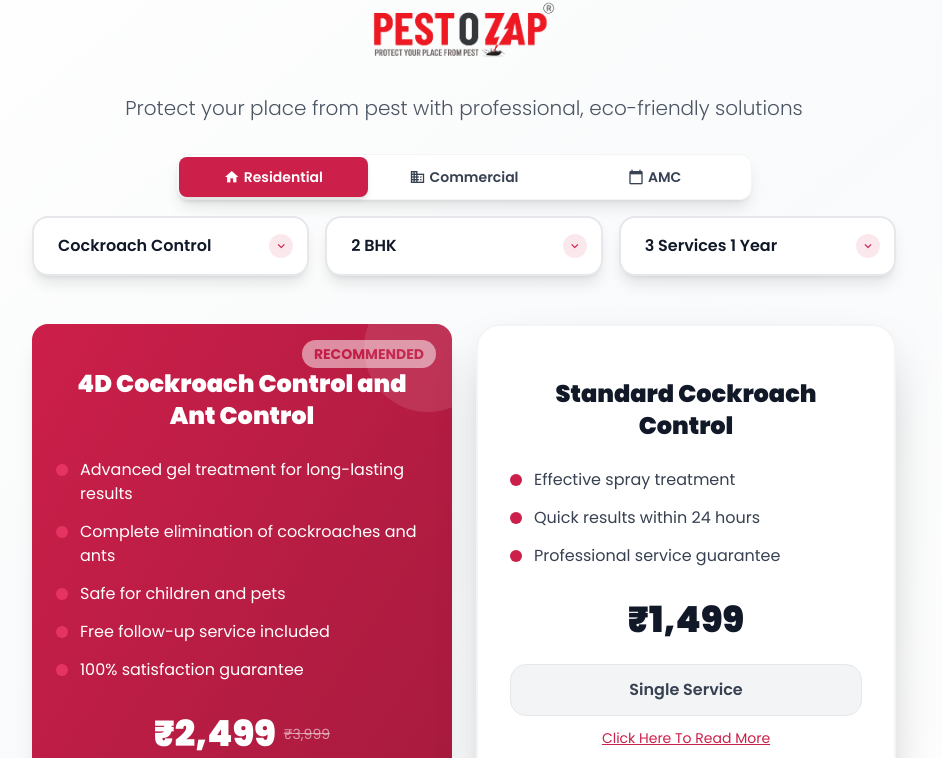
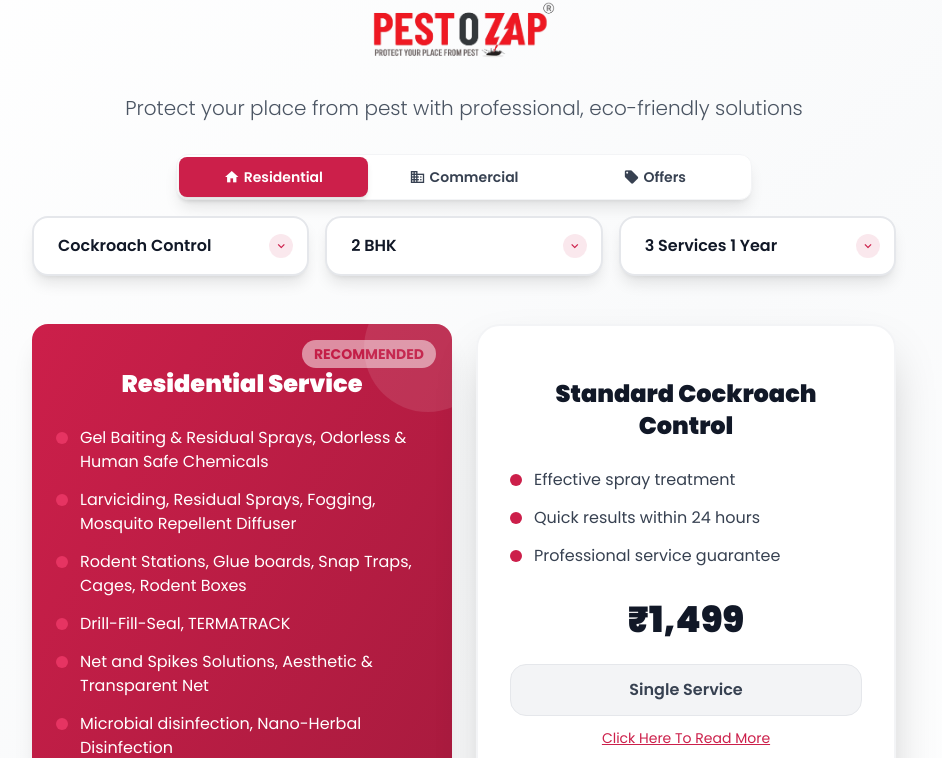
Before and after one commit to Neeraali-digital/PESTOZAP-FRONTEND, an Angular app: page / in a window 1280 px wide. Shown: the part 835-1593 px from the top of the page, without its empty margins (176-1118 px from the left). Built offline with nearby package versions, Linux system fonts and the light colour scheme.

Commit message:
cards upate , and other chnages

```diff
--- a/src/app/components/navbar/navbar.component.html
+++ b/src/app/components/navbar/navbar.component.html
@@ -60,12 +60,12 @@
                   <span class="material-icons text-brand">chevron_right</span>
                 </div>
               </a>
-              <a routerLink="/services" class="block px-4 py-3 text-gray-700 hover:bg-gray-50 hover:text-brand transition-colors">
+              <!-- <a routerLink="/services" class="block px-4 py-3 text-gray-700 hover:bg-gray-50 hover:text-brand transition-colors">
                 <div class="flex items-center justify-between">
                   <span class="font-medium">Annual Maintenance Contract</span>
                   <span class="material-icons text-brand">chevron_right</span>
                 </div>
-              </a>
+              </a> -->
             </div>
           </div>
         </div>
--- a/src/app/pages/careers/careers.component.html
+++ b/src/app/pages/careers/careers.component.html
@@ -19,9 +19,9 @@
       <a href="#positions" (click)="scrollToPositions($event)" class="bg-white text-brand px-8 py-4 rounded-full font-bold text-lg hover:bg-gray-100 transition-all duration-300 transform hover:scale-105">
         View Open Positions
       </a>
-      <a href="#apply" class="border-2 border-white text-white px-8 py-4 rounded-full font-bold text-lg hover:bg-white hover:text-brand transition-all duration-300">
+      <button (click)="scrollToApplication()" class="border-2 border-white text-white px-8 py-4 rounded-full font-bold text-lg hover:bg-white hover:text-brand transition-all duration-300">
         Apply Now
-      </a>
+      </button>
     </div>
   </div>
 </section>
@@ -141,7 +141,7 @@
                 </div>
               </div>
             </div>
-            <button (click)="openApplicationModal(position.title)" class="mt-4 lg:mt-0 bg-brand text-white px-6 py-3 rounded-full font-bold hover:bg-brand-dark transition-colors">
+            <button (click)="scrollToApplication(position.title)" class="mt-4 lg:mt-0 bg-brand text-white px-6 py-3 rounded-full font-bold hover:bg-brand-dark transition-colors">
               Apply Now
             </button>
           </div>
@@ -226,6 +226,75 @@
   </div>
 </div>
 
+<!-- Application Section -->
+<section id="apply" class="py-20 bg-white relative overflow-hidden">
+  <div class="absolute top-0 right-0 w-72 h-72 opacity-5" [style.transform]="'translateY(' + scrollY * 0.3 + 'px)'">
+    <img src="../../../assets/bg1.png" alt="" class="w-full h-full object-cover rounded-full">
+  </div>
+  <div class="max-w-4xl mx-auto px-6 lg:px-8 relative z-10">
+    <div class="text-center mb-12">
+      <h2 class="text-4xl lg:text-5xl font-black text-gray-900 mb-6">Apply Now</h2>
+      <p class="text-xl text-gray-600 max-w-2xl mx-auto">Ready to join our team? Fill out the application form below and start your career with Pestozap.</p>
+    </div>
+
+    <div class="bg-gray-50 rounded-3xl p-8">
+      <form [formGroup]="applicationForm" (ngSubmit)="onSubmit()">
+        <div class="grid grid-cols-1 md:grid-cols-2 gap-6 mb-6">
+          <div>
+            <label class="block text-sm font-bold text-gray-700 mb-2">Full Name *</label>
+            <input type="text" formControlName="fullName" class="w-full px-4 py-3 rounded-xl border border-gray-300 focus:border-brand focus:ring-2 focus:ring-brand/20 outline-none transition-colors">
+          </div>
+          <div>
+            <label class="block text-sm font-bold text-gray-700 mb-2">Email *</label>
+            <input type="email" formControlName="email" class="w-full px-4 py-3 rounded-xl border border-gray-300 focus:border-brand focus:ring-2 focus:ring-brand/20 outline-none transition-colors">
+          </div>
+        </div>
+
+        <div class="grid grid-cols-1 md:grid-cols-2 gap-6 mb-6">
+          <div>
+            <label class="block text-sm font-bold text-gray-700 mb-2">Phone *</label>
+            <input type="tel" formControlName="phone" class="w-full px-4 py-3 rounded-xl border border-gray-300 focus:border-brand focus:ring-2 focus:ring-brand/20 outline-none transition-colors">
+          </div>
+          <div>
+            <label class="block text-sm font-bold text-gray-700 mb-2">Position *</label>
+            <select formControlName="position" class="w-full px-4 py-3 rounded-xl border border-gray-300 focus:border-brand focus:ring-2 focus:ring-brand/20 outline-none transition-colors">
+              <option value="">Select Position</option>
+              <option *ngFor="let position of openPositions" [value]="position.title">{{ position.title }}</option>
+            </select>
+          </div>
+        </div>
+
+        <div class="mb-6">
+          <label class="block text-sm font-bold text-gray-700 mb-2">Years of Experience *</label>
+          <select formControlName="experience" class="w-full px-4 py-3 rounded-xl border border-gray-300 focus:border-brand focus:ring-2 focus:ring-brand/20 outline-none transition-colors">
+            <option value="">Select Experience</option>
+            <option value="0-1">0-1 years</option>
+            <option value="1-3">1-3 years</option>
+            <option value="3-5">3-5 years</option>
+            <option value="5+">5+ years</option>
+          </select>
+        </div>
+
+        <div class="mb-6">
+          <label class="block text-sm font-bold text-gray-700 mb-2">Resume/CV</label>
+          <input type="file" formControlName="resume" accept=".pdf,.doc,.docx" class="w-full px-4 py-3 rounded-xl border border-gray-300 focus:border-brand focus:ring-2 focus:ring-brand/20 outline-none transition-colors">
+        </div>
+
+        <div class="mb-8">
+          <label class="block text-sm font-bold text-gray-700 mb-2">Cover Letter</label>
+          <textarea formControlName="coverLetter" rows="4" placeholder="Tell us why you'd be a great fit for our team..." class="w-full px-4 py-3 rounded-xl border border-gray-300 focus:border-brand focus:ring-2 focus:ring-brand/20 outline-none transition-colors resize-none"></textarea>
+        </div>
+
+        <div class="text-center">
+          <button type="submit" [disabled]="!applicationForm.valid" class="bg-brand text-white px-12 py-4 rounded-full font-bold text-lg hover:bg-brand-dark transition-colors disabled:opacity-50 disabled:cursor-not-allowed">
+            Submit Application
+          </button>
+        </div>
+      </form>
+    </div>
+  </div>
+</section>
+
 <!-- Contact HR -->
 <section class="py-20 bg-gradient-to-r from-brand via-brand-dark to-brand relative overflow-hidden">
   <div class="absolute inset-0 bg-black/10"></div>
--- a/src/app/pages/careers/careers.component.ts
+++ b/src/app/pages/careers/careers.component.ts
@@ -115,6 +115,14 @@ export class CareersComponent implements OnInit, OnDestroy {
     document.getElementById('positions')?.scrollIntoView({ behavior: 'smooth' });
   }
 
+  scrollToApplication(position?: string) {
+    if (position) {
+      this.selectedPosition = position;
+      this.applicationForm.patchValue({ position });
+    }
+    document.getElementById('apply')?.scrollIntoView({ behavior: 'smooth' });
+  }
+
   openApplicationModal(position: string) {
     this.selectedPosition = position;
     this.applicationForm.patchValue({ position });
--- a/src/app/pages/home/home.component.html
+++ b/src/app/pages/home/home.component.html
@@ -68,11 +68,11 @@
       Commercial
     </button>
 
-          <button (click)="selectServiceType('amc')"
+          <button (click)="selectServiceType('offers')"
                   [class]="'flex-1 px-3 sm:px-4 py-1.5 sm:py-2 rounded-lg font-semibold text-xs sm:text-sm transition-all duration-300 flex items-center justify-center mb-0.5 sm:mb-0 ' +
-                          (selectedServiceType === 'amc' ? 'bg-brand text-white shadow-md' : 'bg-transparent text-gray-700 hover:bg-gray-50')">
-            <span class="material-icons mr-1 text-sm sm:text-base">calendar_today</span>
-            AMC
+                          (selectedServiceType === 'offers' ? 'bg-brand text-white shadow-md' : 'bg-transparent text-gray-700 hover:bg-gray-50')">
+            <span class="material-icons mr-1 text-sm sm:text-base">local_offer</span>
+            Offers
           </button>
         </div>
       </div>
--- a/src/app/pages/home/home.component.ts
+++ b/src/app/pages/home/home.component.ts
@@ -90,16 +90,17 @@ export class HomeComponent implements OnInit, OnDestroy {
   pricingData: { [key: string]: PricingCard[] } = {
     'residential-control': [
       {
-        title: '4D Cockroach Control and Ant Control',
+        title: 'Residential Service',
         features: [
-          'Advanced gel treatment for long-lasting results',
-          'Complete elimination of cockroaches and ants',
-          'Safe for children and pets',
-          'Free follow-up service included',
-          '100% satisfaction guarantee'
+          'Gel Baiting & Residual Sprays, Odorless & Human Safe Chemicals',
+          'Larviciding, Residual Sprays, Fogging, Mosquito Repellent Diffuser',
+          'Rodent Stations, Glue boards, Snap Traps, Cages, Rodent Boxes',
+          'Drill-Fill-Seal, TERMATRACK',
+          'Net and Spikes Solutions, Aesthetic & Transparent Net',
+          'Microbial disinfection, Nano-Herbal Disinfection'
         ],
-        price: '₹2,499',
-        originalPrice: '₹3,999',
+        price: '₹5,499',
+        originalPrice: '₹6,999',
         package: '3 Services 1 Year',
         isRecommended: true,
         lastBooking: 'Last Booking on 15th Dec 2023'
@@ -118,16 +119,17 @@ export class HomeComponent implements OnInit, OnDestroy {
     ],
     'commercial-control': [
       {
-        title: 'Complete Commercial Protection Package',
+        title: 'commercial Service',
         features: [
-          'Cockroach, Ant & Termite Control',
-          'Rodent and Bed Bug Treatment',
-          'Eco-friendly solutions',
-          'Business-safe treatments',
-          '6-month protection guarantee'
+          'Gel Baiting & Residual Sprays, Odorless & Human Safe Chemicals',
+          'Larviciding, Residual Sprays, Fogging, Mosquito Repellent Diffuser',
+          'Rodent Stations, Glue boards, Snap Traps, Cages, Rodent Boxes',
+          'Drill-Fill-Seal, TERMATRACK',
+          'Net and Spikes Solutions, Aesthetic & Transparent Net',
+          'Microbial disinfection, Nano-Herbal Disinfection'
         ],
-        price: '₹4,999',
-        originalPrice: '₹6,999',
+        price: '₹7,999',
+        originalPrice: '₹9,999',
         package: '6 Services 2 Years',
         isRecommended: true,
         lastBooking: 'Last Booking on 20th Dec 2023'
@@ -145,32 +147,34 @@ export class HomeComponent implements OnInit, OnDestroy {
         lastBooking: 'Available Today'
       }
     ],
-    'amc': [
+    'offers': [
       {
-        title: 'Premium AMC Package',
+        title: 'Commercial Offers',
         features: [
-          'Monthly pest monitoring',
-          'Emergency pest control',
-          'Priority booking',
-          'Dedicated account manager',
-          'Comprehensive coverage'
+          '50% Off First Service for Offices',
+          'Free Inspection for Commercial Properties',
+          'Bulk Discount for Multiple Services',
+          'Priority Scheduling for Businesses',
+          'Eco-Friendly Treatments Included'
         ],
-        price: '₹8,999',
-        originalPrice: '₹12,999',
-        package: 'Annual Contract',
+        price: '₹7,999',
+        originalPrice: '₹9,999',
+        package: 'Commercial Package',
         isRecommended: true,
-        lastBooking: 'Last Booking on 10th Dec 2023'
+        lastBooking: 'Last Booking on 15th Dec 2023'
       },
       {
-        title: 'Standard AMC Package',
+        title: 'Residential Offers',
         features: [
-          'Quarterly pest control',
-          'Regular inspections',
-          'Emergency response',
-          'Cost-effective solution'
+          '30% Off Annual Maintenance Contract',
+          'Free Home Inspection',
+          'Family Discount for Multiple Services',
+          'Safe Treatments for Homes with Kids',
+          'Guaranteed Pest-Free Guarantee'
         ],
-        price: '₹4,999',
-        package: 'Annual Contract',
+        price: '₹5,499',
+        originalPrice: '₹6,999',
+        package: 'Residential Package',
         lastBooking: 'Available Today'
       }
     ]
```
